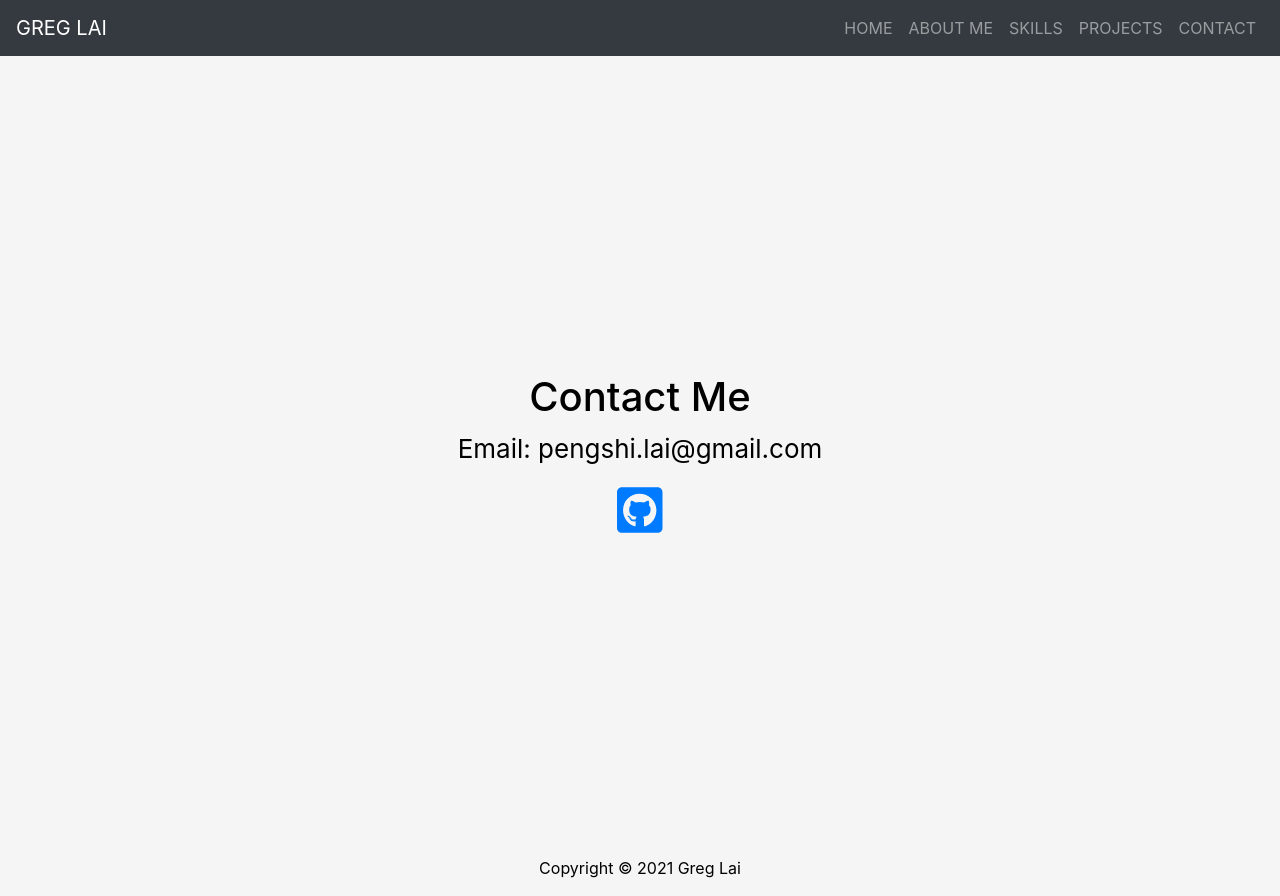
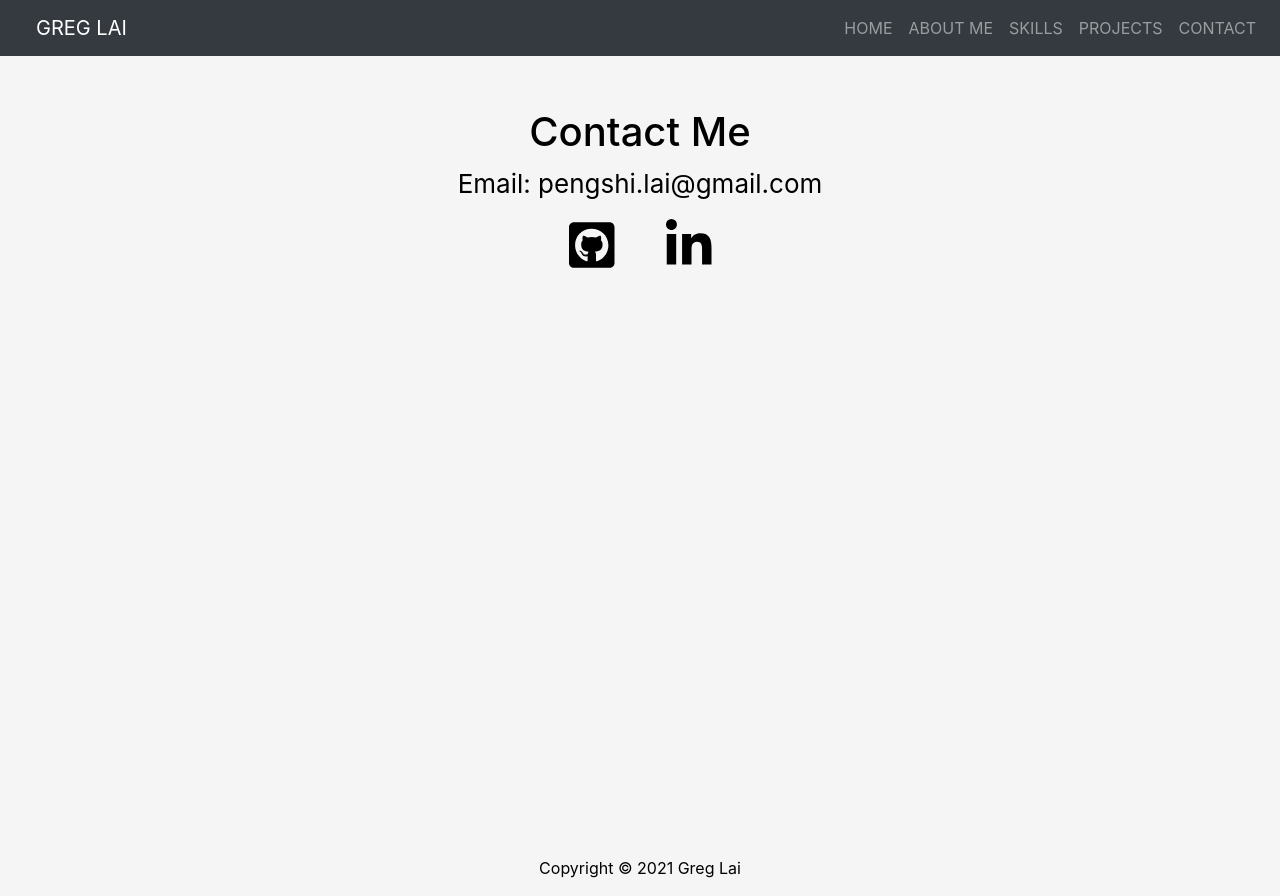
Before and after one commit to lpengshi/my-portfolio, a React (Create React App) app: page /contact in a window 1280 px wide. Built offline with nearby package versions, Linux system fonts and the light colour scheme.

Commit message:
create code skeleton

```diff
--- a/src/App.css
+++ b/src/App.css
@@ -8,7 +8,7 @@
 	display: flex;
 	flex-direction: column;
 	align-items: center;
-	justify-content: center;
+	padding-top: 2em;
 	font-size: calc(10px + 2vmin);
 	color: black;
 }
--- a/src/App.jsx
+++ b/src/App.jsx
@@ -1,27 +1,41 @@
 import React, { useState, useEffect } from 'react';
 import './App.css';
 import 'bootstrap/dist/css/bootstrap.min.css';
+import About from './components/About';
 import Contact from './components/Contact';
 import Footer from './components/Footer';
 import Hero from './components/Hero';
 import NavBar from './components/NavBar';
+import Projects from './components/Projects';
+import Skills from './components/Skills';
 import { BrowserRouter as Router, Route, Switch } from 'react-router-dom';
 import { PortfolioProvider } from './context/PortfolioContext';
-import { heroData } from './data/data';
+import { contactData, heroData } from './data/data';
 
 function App() {
+	const [contact, setContact] = useState({});
 	const [hero, setHero] = useState({});
 	useEffect(() => {
+		setContact({ ...contactData });
 		setHero({ ...heroData });
 	}, []);
 
 	return (
-		<PortfolioProvider value={{ hero }}>
+		<PortfolioProvider value={{ contact, hero }}>
 			<div className="App">
 				<Router>
 					<NavBar />
 					<div className="App-header">
 						<Switch>
+							<Route path="/aboutme">
+								<About />
+							</Route>
+							<Route path="/skills">
+								<Skills />
+							</Route>
+							<Route path="/projects">
+								<Projects />
+							</Route>
 							<Route path="/contact">
 								<Contact />
 							</Route>
--- /dev/null
+++ b/src/components/About.jsx
@@ -0,0 +1,5 @@
+const About = () => {
+	return <></>;
+};
+
+export default About;
--- /dev/null
+++ b/src/components/Contact.css
@@ -0,0 +1,5 @@
+a {
+	text-decoration: none;
+	color: inherit;
+	padding: 1em;
+}
--- a/src/components/Contact.jsx
+++ b/src/components/Contact.jsx
@@ -1,14 +1,28 @@
+import './Contact.css';
+import React, { useContext } from 'react';
 import { FontAwesomeIcon } from '@fortawesome/react-fontawesome';
-import { faGithubSquare } from '@fortawesome/free-brands-svg-icons';
+import {
+	faGithubSquare,
+	faLinkedinIn,
+} from '@fortawesome/free-brands-svg-icons';
+import { Link } from 'react-router-dom';
+import PortfolioContext from '../context/PortfolioContext';
 
 const Contact = () => {
+	const { contact } = useContext(PortfolioContext);
+	const { email, githubUrl, linkedInUrl } = contact;
 	return (
 		<div className="container">
 			<h1>Contact Me</h1>
-			<p>Email: pengshi.lai@gmail.com</p>
-			<a href="https://github.com/lpengshi">
-				<FontAwesomeIcon className="fa-2x" icon={faGithubSquare} />
-			</a>
+			<p>Email: {email} </p>
+			<div>
+				<a href={githubUrl}>
+					<FontAwesomeIcon className="fa-2x icon" icon={faGithubSquare} />
+				</a>
+				<a href={linkedInUrl}>
+					<FontAwesomeIcon className="fa-2x icon" icon={faLinkedinIn} />
+				</a>
+			</div>
 		</div>
 	);
 };
--- a/src/components/Hero.jsx
+++ b/src/components/Hero.jsx
@@ -1,7 +1,7 @@
 import React, { useContext, useState, useEffect } from 'react';
-import PortfolioContext from '../context/PortfolioContext';
 import Fade from 'react-reveal/Fade';
 import { Link } from 'react-router-dom';
+import PortfolioContext from '../context/PortfolioContext';
 
 const Hero = () => {
 	const { hero } = useContext(PortfolioContext);
@@ -43,7 +43,7 @@ const Hero = () => {
 				distance="30px"
 			>
 				<p>
-					<Link to="aboutme" smooth duration={1000}>
+					<Link to="aboutme" duration={1000}>
 						{button}
 					</Link>
 				</p>
--- /dev/null
+++ b/src/components/Projects.jsx
@@ -0,0 +1,5 @@
+const Projects = () => {
+	return <></>;
+};
+
+export default Projects;
--- /dev/null
+++ b/src/components/Skills.jsx
@@ -0,0 +1,5 @@
+const Skills = () => {
+	return <></>;
+};
+
+export default Skills;
--- a/src/data/data.js
+++ b/src/data/data.js
@@ -5,3 +5,9 @@ export const heroData = {
 	subtitle: 'I am a Software Engineer',
 	button: 'Learn More',
 };
+
+export const contactData = {
+	email: 'pengshi.lai@gmail.com',
+	githubUrl: 'https://github.com/lpengshi',
+	linkedInUrl: 'https://sg.linkedin.com/in/pengshilai',
+};
```
